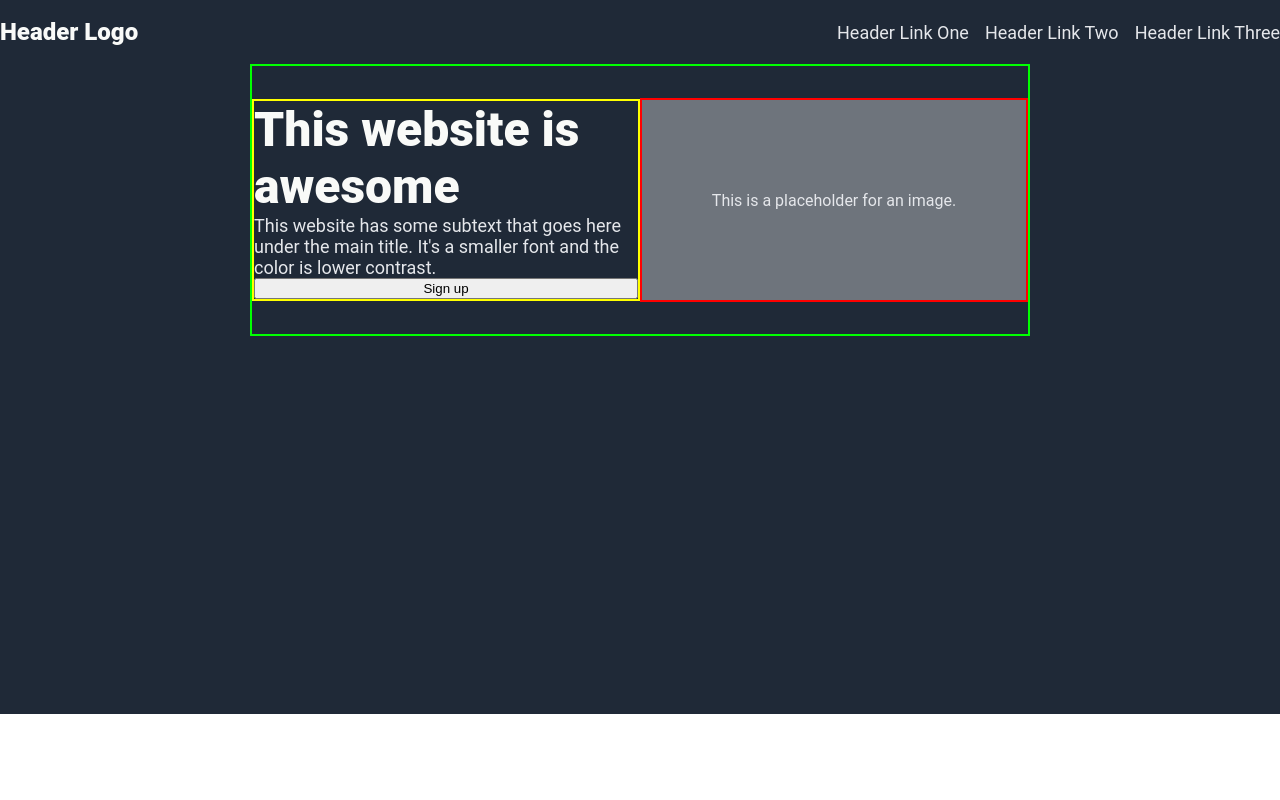
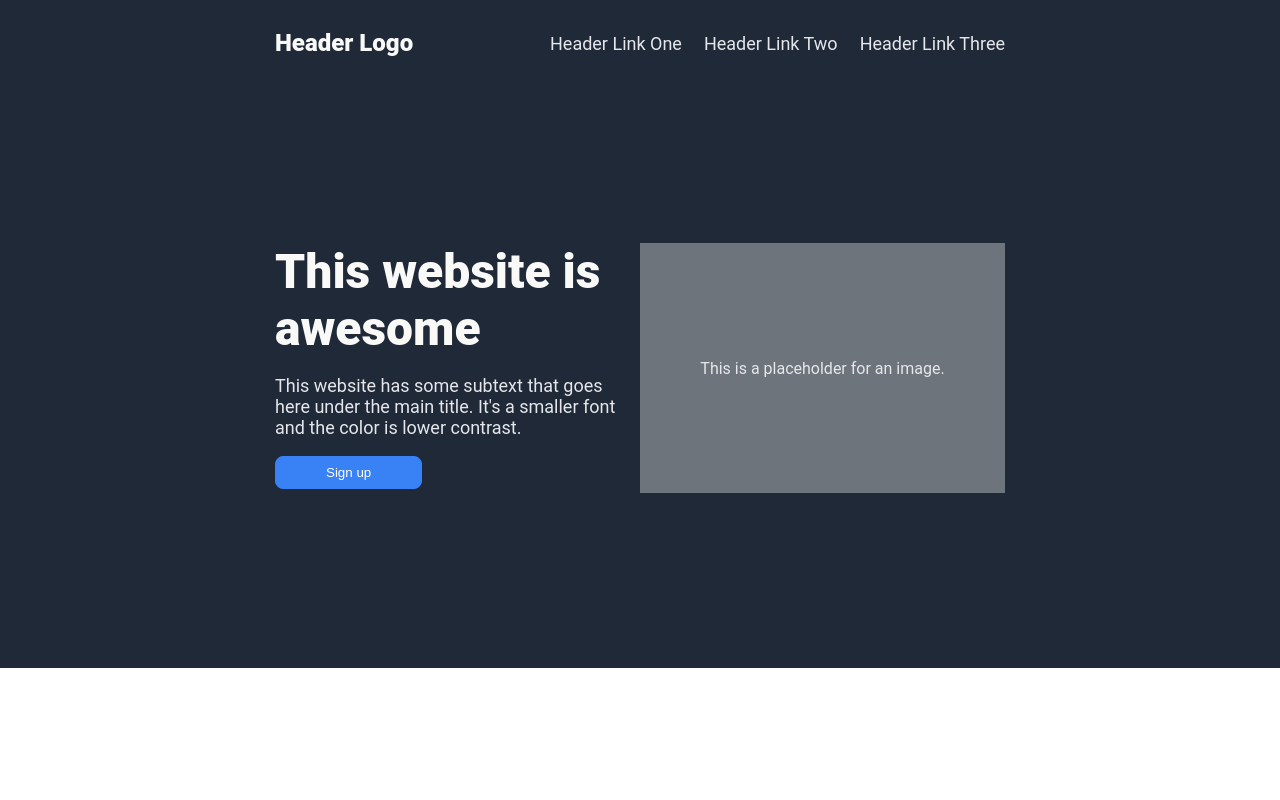
Before and after one commit to learninglegion/odins-landing, a plain HTML site: page index.html in a window 1280 px wide. Shown: the top 800 px of the page. Drawn offline with Linux system fonts and the light colour scheme.

Commit message:
Finish header and hero to satisfactory design
The header and hero are now fairly close to the image. I've looked
up the standard width of a website to confirm that my resolution
falls in the standard range (between 900 and 1200 pixels wide).
I have not fiddle with alternate device sizing, nor added shrink,
wrap, ad basis for the hero sections yet. I think I will handle that
all at once after all sections have a base design.

```diff
--- a/index.html
+++ b/index.html
@@ -18,20 +18,19 @@
         </ul>
     </div>
     <div class="hero">
-        <div class="sub-header">
-            <div class="hero-left">
-                <div class="hero-left-head">
-                    This website is awesome
-                </div>
-                <div class="hero-left-mid">
-                    This website has some subtext that goes here under the main title. It's a smaller font and the color is lower contrast.
-                </div>
-                <button class="sign-up">Sign up</button>
+        <div class="hero-signup">
+            <div class="hero-signup-head">
+                <!-- <h1>This website is awesome</h1> -->
+                This website is awesome
             </div>
-            <div class="hero-right">
-                This is a placeholder for an image.
-                <img src="" alt="">
+            <div class="hero-signup-subtext">
+                <p>This website has some subtext that goes here under the main title. It's a smaller font and the color is lower contrast.</p>
             </div>
+            <button class="hero-signup-button">Sign up</button>
+        </div>
+        <div class="hero-image">
+            This is a placeholder for an image.
+            <img src="" alt="">
         </div>
     </div>
     <div class="info">
--- a/style.css
+++ b/style.css
@@ -7,22 +7,18 @@ body {
 }
 
 /* Narrow the content */
-.hero, .info, .quote, .calltoaction, .footer {
-    padding-left: 250px;
-    padding-right: 250px;
+.header, .hero, .info, .quote, .calltoaction, .footer {
+    padding-left: 275px;
+    padding-right: 275px;
 }
 
 /* Size the background bars */
 .hero, .info, .quote, .calltoaction {
-    height: 650px;
+    height: 600px;
 }
-
-.header {
-    background-color: #1f2937;
-    padding-top: 18px;
-    display: flex;
-    justify-content: space-between;
-    align-items: center;
+.header, .footer {
+    /* Size these Later? */
+    height: 50px;
 }
 
 a {
@@ -31,12 +27,26 @@ a {
     color: #E5E7EB;
 }
 
-.hero {
+ul {
+    list-style-type: none;
+    margin: 0;
+    padding: 0;
+  }
+
+button {
+    cursor: pointer;
+    padding: 8px 50px;
+    border-radius: 8px;
+}
+
+.header {
+    /* border: 2px solid lightblue; */
     background-color: #1f2937;
     padding-top: 18px;
+    display: flex;
+    justify-content: space-between;
+    align-items: center;
 }
-
-
 
 .header-logo {
     font-size: 24px;
@@ -46,37 +56,47 @@ a {
 
 .header-links {
     display: flex;
-    gap: 16px;
+    gap: 22px;
 }
 
-.sub-header {
+.hero {
+    /* border: 2px solid lightcoral; */
+    background-color: #1f2937;
+    /* padding-top: 18px;
+    padding: 32px 0px; */
     display: flex;
-    border: 2px lime solid;
-    padding: 32px 0px;
     align-items: center;
+    justify-content: center;
 }
 
-.hero-left {
-    border: 2px yellow solid;
-    display: flex;
-    flex-direction: column;
+.hero-signup {
+    /* border: 2px yellow solid; */
+    height: 250px;
+    /* display: flex;
+    flex-direction: column; */
     flex: 1;
 }
 
-.hero-left-head {
+.hero-signup-head {
     font-size: 48px;
     color: #F9FAF8;
     font-weight: 900;
 }
 
-.hero-left-mid {
+.hero-signup-subtext {
     font-size: 18px;
     color: #E5E7EB;
 }
 
-.hero-right {
-    border: 2px red solid;
-    height: 200px;
+.hero-signup-button {
+    background: #3882f6;
+    border: 1px solid #3882f6;
+    color: white;
+}
+
+.hero-image {
+    /* border: 2px red solid; */
+    height: 250px;
     width: 400px;
     color: #E5E7EB;
     background-color: #6E747C;
@@ -85,12 +105,6 @@ a {
     align-items: center;
     flex: 1;
 }
-
-ul {
-    list-style-type: none;
-    margin: 0;
-    padding: 0;
-  }
 
 .info {
     background-color: #FFF;
```
Also changed, not shown: 1 other file.
